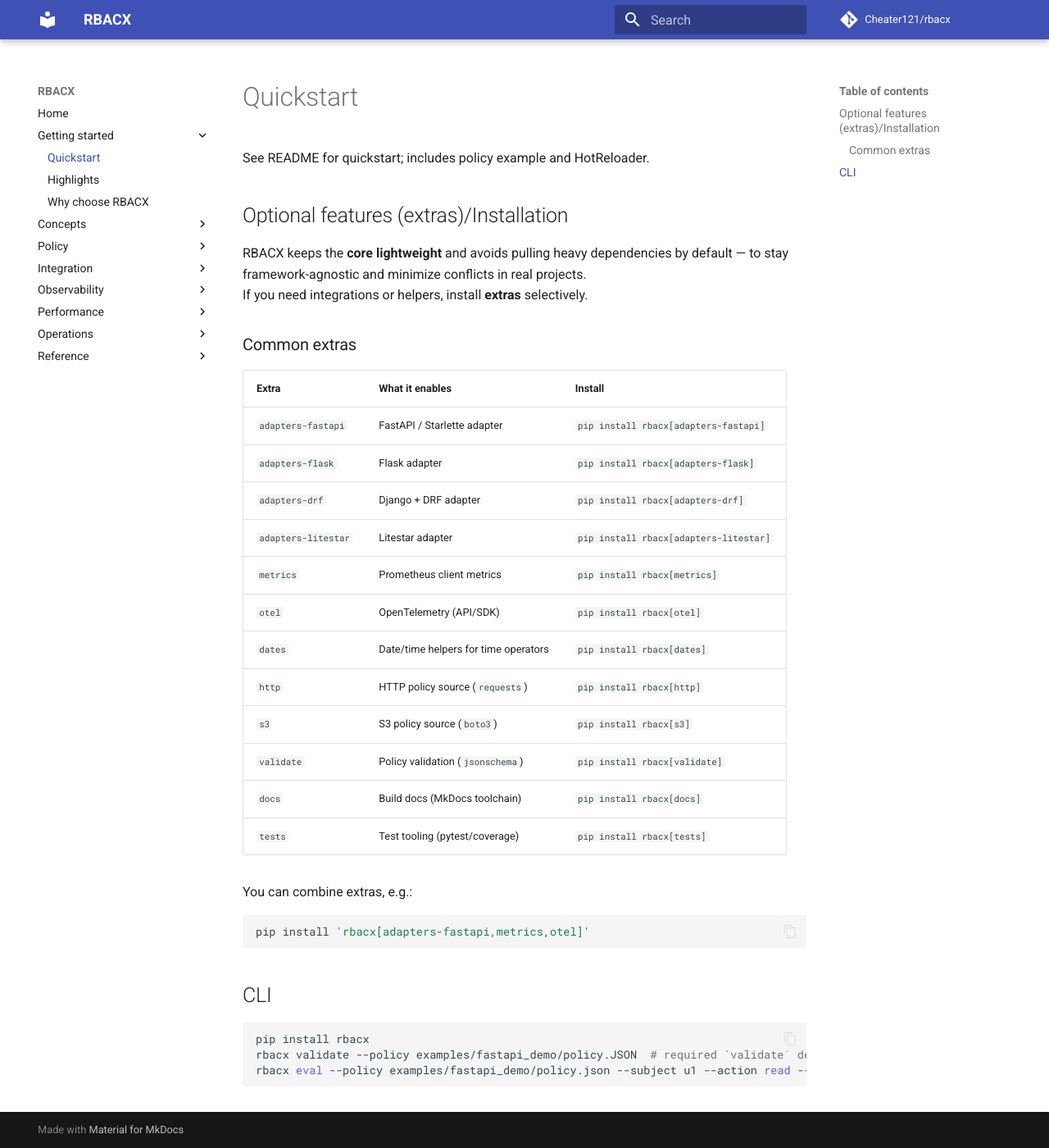
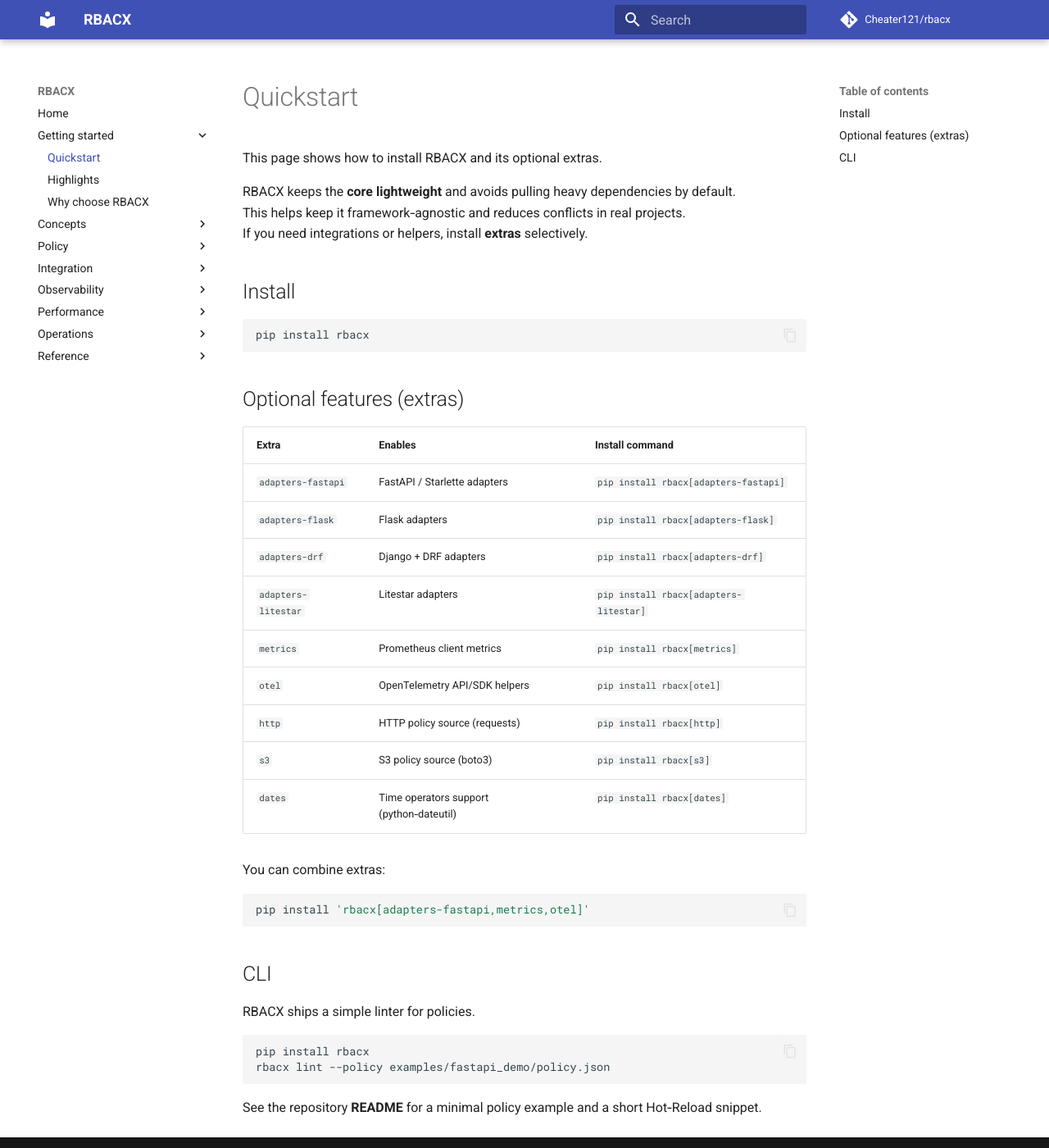
Before and after one commit to Cheater121/rbacx, an MkDocs documentation site: the page built from docs/quickstart.md, in a window 1280 px wide and 1400 px high. Shown: the whole window at 82% size. Built offline with MkDocs 1.6.1 and Material for MkDocs 9.7.7, drawn with Linux system fonts in a browser that asks for light colours; comment, search, counter and statistics services are not loaded.

Commit message:
Update quickstart.md

````diff
--- a/docs/quickstart.md
+++ b/docs/quickstart.md
@@ -1,37 +1,44 @@
-See README for quickstart; includes policy example and HotReloader.
+# Quickstart
 
-## Optional features (extras)/Installation
+This page shows how to install RBACX and its optional extras.
 
-RBACX keeps the **core lightweight** and avoids pulling heavy dependencies by default — to stay framework-agnostic and minimize conflicts in real projects.
+RBACX keeps the **core lightweight** and avoids pulling heavy dependencies by default.
+This helps keep it framework‑agnostic and reduces conflicts in real projects.
 If you need integrations or helpers, install **extras** selectively.
 
-### Common extras
+## Install
 
-| Extra | What it enables | Install |
-|---|---|---|
-| `adapters-fastapi` | FastAPI / Starlette adapter | `pip install rbacx[adapters-fastapi]` |
-| `adapters-flask` | Flask adapter | `pip install rbacx[adapters-flask]` |
-| `adapters-drf` | Django + DRF adapter | `pip install rbacx[adapters-drf]` |
-| `adapters-litestar` | Litestar adapter | `pip install rbacx[adapters-litestar]` |
-| `metrics` | Prometheus client metrics | `pip install rbacx[metrics]` |
-| `otel` | OpenTelemetry (API/SDK) | `pip install rbacx[otel]` |
-| `dates` | Date/time helpers for time operators | `pip install rbacx[dates]` |
-| `http` | HTTP policy source (`requests`) | `pip install rbacx[http]` |
-| `s3` | S3 policy source (`boto3`) | `pip install rbacx[s3]` |
-| `validate` | Policy validation (`jsonschema`) | `pip install rbacx[validate]` |
-| `docs` | Build docs (MkDocs toolchain) | `pip install rbacx[docs]` |
-| `tests` | Test tooling (pytest/coverage) | `pip install rbacx[tests]` |
+```bash
+pip install rbacx
+```
 
-You can combine extras, e.g.:
+## Optional features (extras)
+
+| Extra              | Enables                                         | Install command                            |
+|--------------------|--------------------------------------------------|--------------------------------------------|
+| `adapters-fastapi` | FastAPI / Starlette adapters                     | `pip install rbacx[adapters-fastapi]`      |
+| `adapters-flask`   | Flask adapters                                   | `pip install rbacx[adapters-flask]`        |
+| `adapters-drf`     | Django + DRF adapters                            | `pip install rbacx[adapters-drf]`          |
+| `adapters-litestar`| Litestar adapters                                | `pip install rbacx[adapters-litestar]`     |
+| `metrics`          | Prometheus client metrics                        | `pip install rbacx[metrics]`               |
+| `otel`             | OpenTelemetry API/SDK helpers                    | `pip install rbacx[otel]`                  |
+| `http`             | HTTP policy source (requests)                    | `pip install rbacx[http]`                  |
+| `s3`               | S3 policy source (boto3)                         | `pip install rbacx[s3]`                    |
+| `dates`            | Time operators support (python‑dateutil)         | `pip install rbacx[dates]`                 |
+
+You can combine extras:
 
 ```bash
 pip install 'rbacx[adapters-fastapi,metrics,otel]'
 ```
 
+## CLI
 
-## CLI
+RBACX ships a simple linter for policies.
+
 ```bash
 pip install rbacx
-rbacx validate --policy examples/fastapi_demo/policy.JSON  # required `validate` dependencies
-rbacx eval --policy examples/fastapi_demo/policy.json --subject u1 --action read --resource-type article --context '{"mfa": true}'
+rbacx lint --policy examples/fastapi_demo/policy.json
 ```
+
+See the repository **README** for a minimal policy example and a short Hot‑Reload snippet.
````
